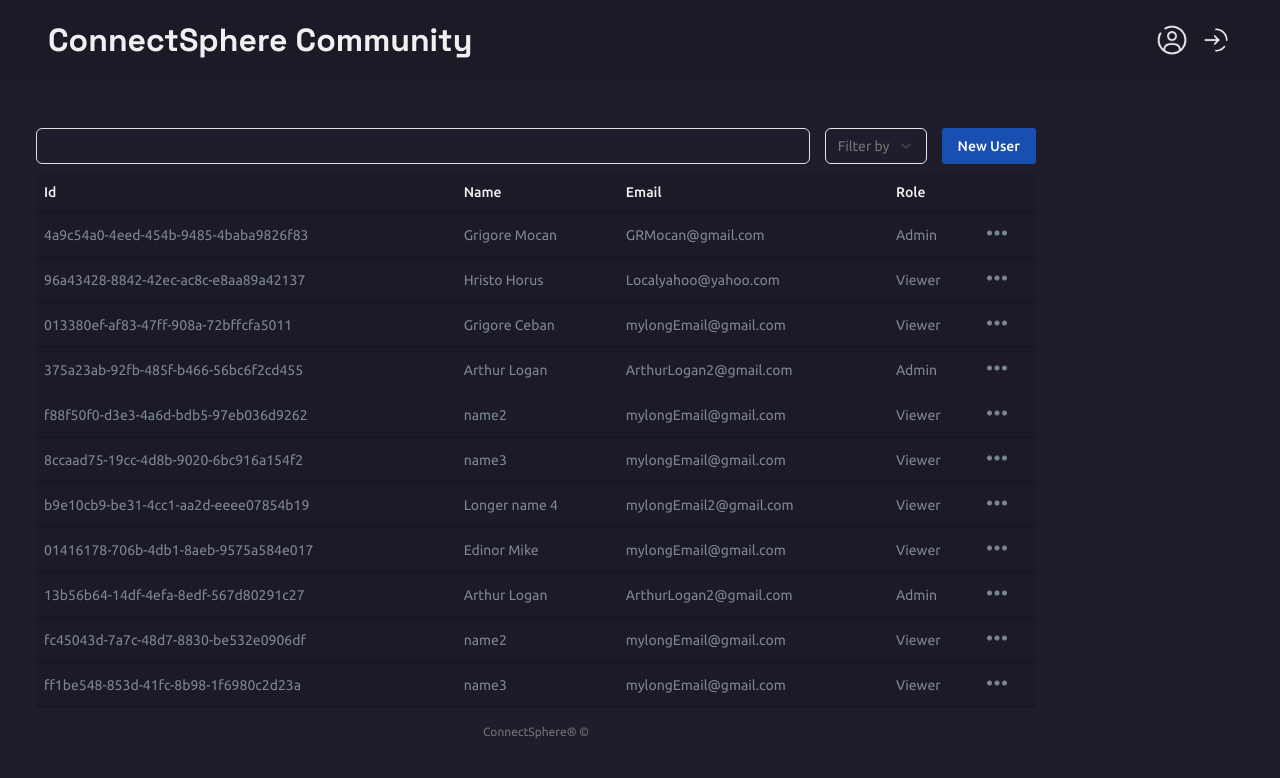
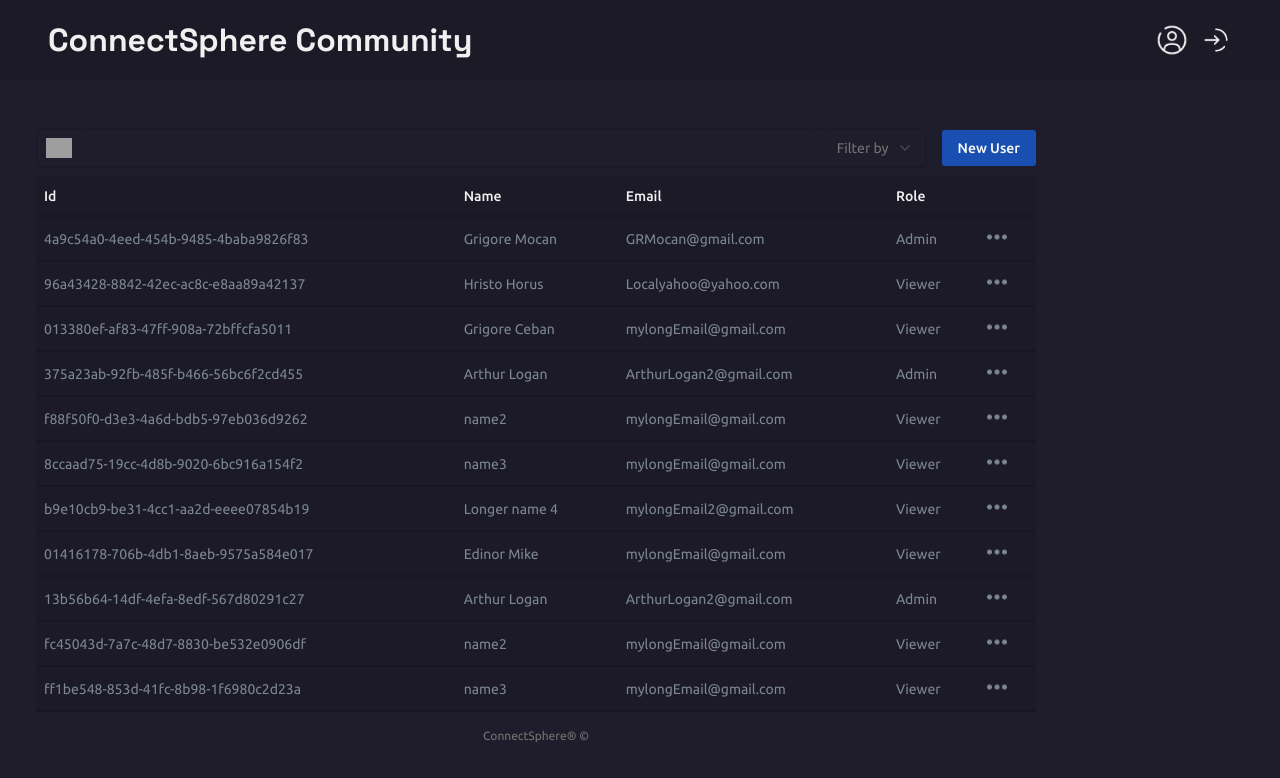
Before and after one commit to RuslanSisonyuk/react-user-management-dashboard-practice, a React (Vite) app: page / in a window 1280 px wide. Shown: the top 778 px of the page. Built offline with nearby package versions, Linux system fonts and the light colour scheme; grey boxes are pictures that could not be loaded.

Commit message:
styled search bar. maybe should turn into component

```diff
--- a/src/App.tsx
+++ b/src/App.tsx
@@ -1,6 +1,6 @@
 import './App.css';
 import Navbar from './components/ui/Navbar';
-import { Toaster } from 'sonner';
+import { Toaster, toast } from 'sonner';
 import UsersTable from './components/ui/UsersTable';
 import usersJson from './data/users.json';
 import { userSchema } from './types/userType';
@@ -22,6 +22,7 @@ function App() {
         //findIndex always returns the first element that it finds, so if there's a dupe, the dupe's index is greater than the first found element yee
         if( usersJson.findIndex( User => User.id == user.id ) != index ) {
           user.id = crypto.randomUUID();
+          console.warn("Duplicate Id at Index: "+index);
         }
 
         return user;
--- a/src/components/ui/UsersTable.tsx
+++ b/src/components/ui/UsersTable.tsx
@@ -79,16 +79,19 @@ export default function UsersTable({ passedUsers } : UserTableProps){
     return(
         <div className='flex flex-col px-9'>
             <div className='flex flex-row w-full max-w-[1000px] gap-[15px]'>
-                <Input value={filterUsersByString} onChange={e => {setFilterUsersByString(e.target.value)}}></Input>
+                <div className="flex flex-row w-full pl-2 bg-[rgba(28, 26, 39, 0.27)] rounded-[3px] border-[2px] border-[#1C1A27] gap-[10px]">
+                    <img src="src/assets/icons/search_icon.svg" alt="search" className="object-contain max-w-[26px] max-sm:hidden"/>
+                    <Input value={filterUsersByString} onChange={e => {setFilterUsersByString(e.target.value)}} className="border-none rounded-[2px]"></Input>
                     <Select onValueChange={setfilterType}>
-                    <SelectTrigger>
-                        <SelectValue placeholder="Filter by"/>
+                        <SelectTrigger className="border-none">
+                            <SelectValue placeholder="Filter by" className="max-sm:hidden"/>
                         </SelectTrigger>
                         <SelectContent>
                         <SelectItem value='Name'>Name</SelectItem>
                         <SelectItem value='Email'>Email</SelectItem>
                         </SelectContent>
                     </Select>
+                </div>
                 <UserFormDialog onSubmit={ onSubmitAddUser }/>
             </div>
 
--- a/src/components/ui/table.tsx
+++ b/src/components/ui/table.tsx
@@ -81,7 +81,7 @@ function TableCell({ className, ...props }: React.ComponentProps<"td">) {
     <td
       data-slot="table-cell"
       className={cn(
-        "p-2 align-middle text-[#7C8793] text-left border-b-red whitespace-nowrap [&:has([role=checkbox])]:pr-0 [&>[role=checkbox]]:translate-y-[2px] relative",
+        "p-2 align-middle text-[#7C8793] text-left whitespace-nowrap [&:has([role=checkbox])]:pr-0 [&>[role=checkbox]]:translate-y-[2px] relative",
         className
       )}
       {...props}
```
Lines whose indentation alone changed are shown as unchanged.
